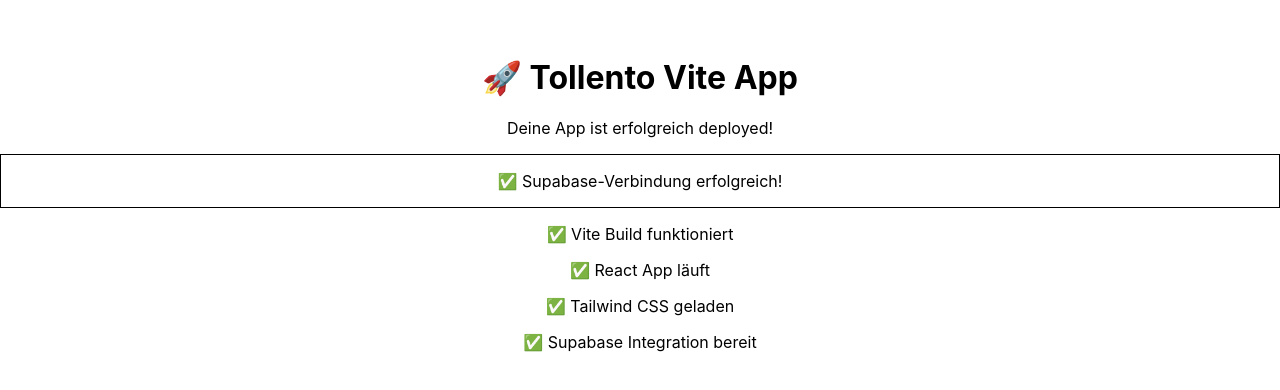
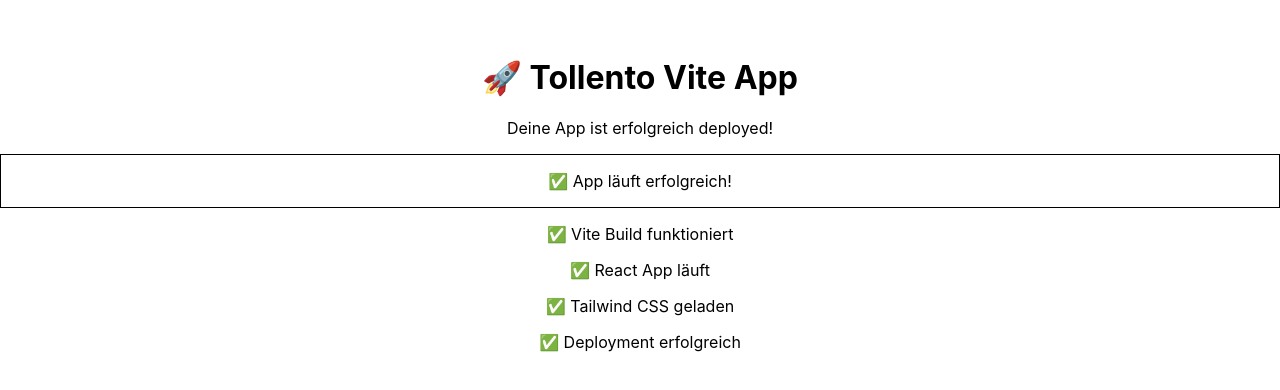
Before and after one commit to freytagonline/tollento-vite, a React (Vite) app: page / in a window 1280 px wide. Shown: the part 198-588 px from the top of the page. Built offline with nearby package versions, Linux system fonts and the light colour scheme; no server answers; the database is empty.

Commit message:
Vereinfache App ohne Supabase für Debugging

```diff
--- a/src/App.tsx
+++ b/src/App.tsx
@@ -1,32 +1,4 @@
-import { useState, useEffect } from "react";
-import { supabase } from "./lib/supabaseClient";
-
 export default function App() {
-  const [message, setMessage] = useState('Lade...');
-
-  useEffect(() => {
-    // Test der Supabase-Verbindung
-    const testConnection = async () => {
-      try {
-        const { error } = await supabase.from('test').select('*').limit(1);
-
-        if (error) {
-          if (error.code === 'PGRST116') {
-            setMessage('✅ Supabase-Verbindung erfolgreich! (Tabelle "test" existiert nicht)');
-          } else {
-            setMessage(`❌ Supabase Fehler: ${error.message}`);
-          }
-        } else {
-          setMessage('✅ Supabase-Verbindung erfolgreich!');
-        }
-      } catch (err) {
-        setMessage(`❌ Verbindungsfehler: ${err}`);
-      }
-    };
-
-    testConnection();
-  }, []);
-
   return (
     <div className="min-h-screen bg-gradient-to-br from-blue-50 to-indigo-100 flex items-center justify-center">
       <div className="bg-white rounded-lg shadow-lg p-8 max-w-md w-full mx-4">
@@ -41,7 +13,7 @@ export default function App() {
 
           <div className="p-4 bg-blue-50 border border-blue-200 rounded-md">
             <p className="text-blue-800 font-medium">
-              {message}
+              ✅ App läuft erfolgreich!
             </p>
           </div>
 
@@ -49,7 +21,7 @@ export default function App() {
             <p>✅ Vite Build funktioniert</p>
             <p>✅ React App läuft</p>
             <p>✅ Tailwind CSS geladen</p>
-            <p>✅ Supabase Integration bereit</p>
+            <p>✅ Deployment erfolgreich</p>
           </div>
         </div>
       </div>
```
